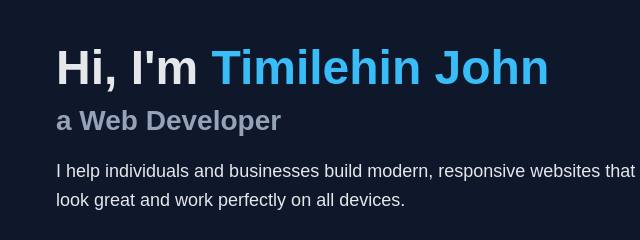
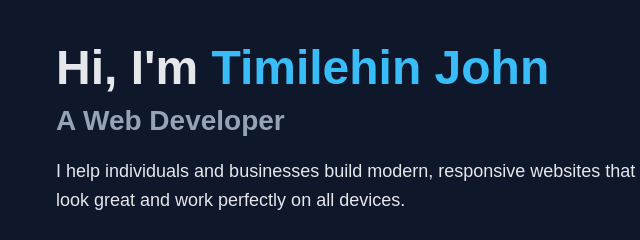
Before and after one commit to TimmyAtom112/My-portfolio-, a plain HTML site: page index.html in a window 1280 px wide. Shown: the part 265-505 px from the top of the page, 4-644 px from the left. Drawn offline with Linux system fonts and the light colour scheme.

Commit message:
Update index.html

```diff
--- a/index.html
+++ b/index.html
@@ -33,7 +33,7 @@
 <section class="hero">
   <div class="hero-content">
     <h1>Hi, I'm <span>Timilehin John</span></h1>
-    <h2>a Web Developer</h2>
+    <h2>A Web Developer</h2>
     <p>
       I help individuals and businesses build modern, responsive websites
       that look great and work perfectly on all devices.
```
